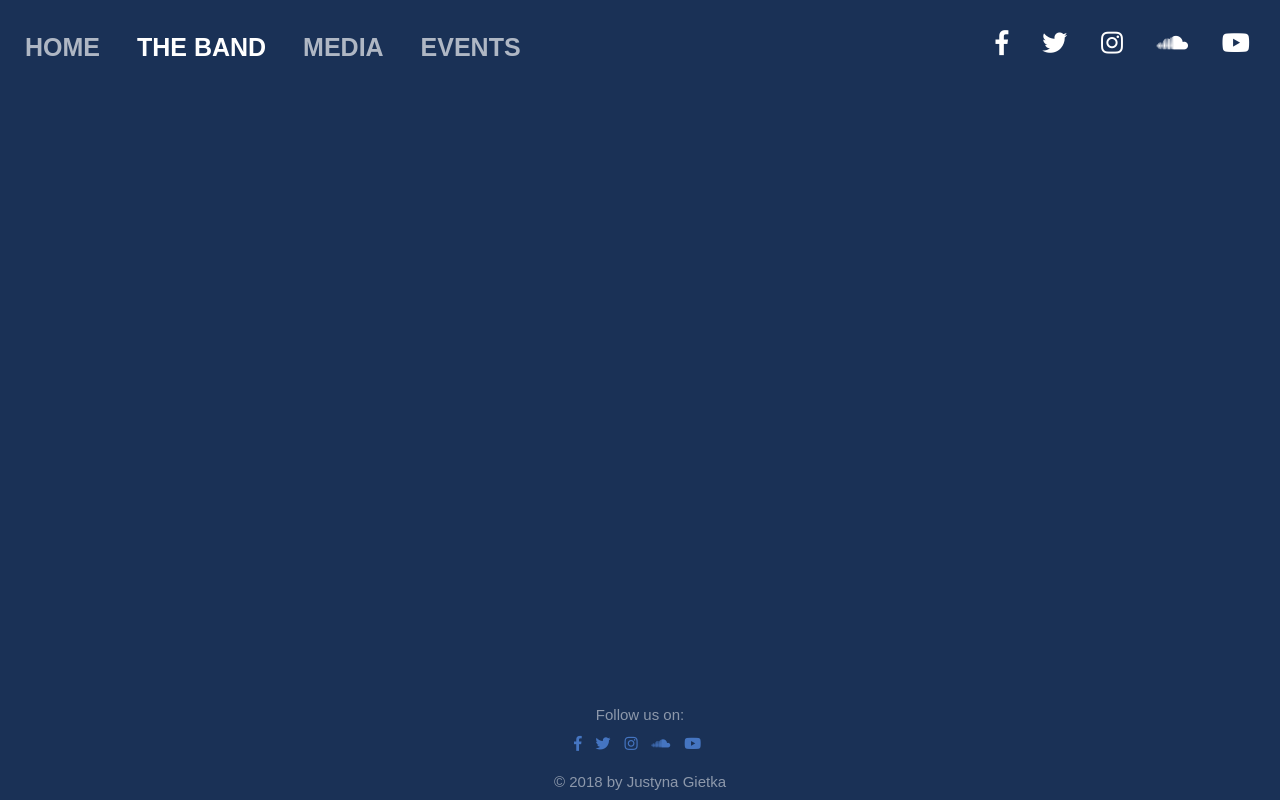
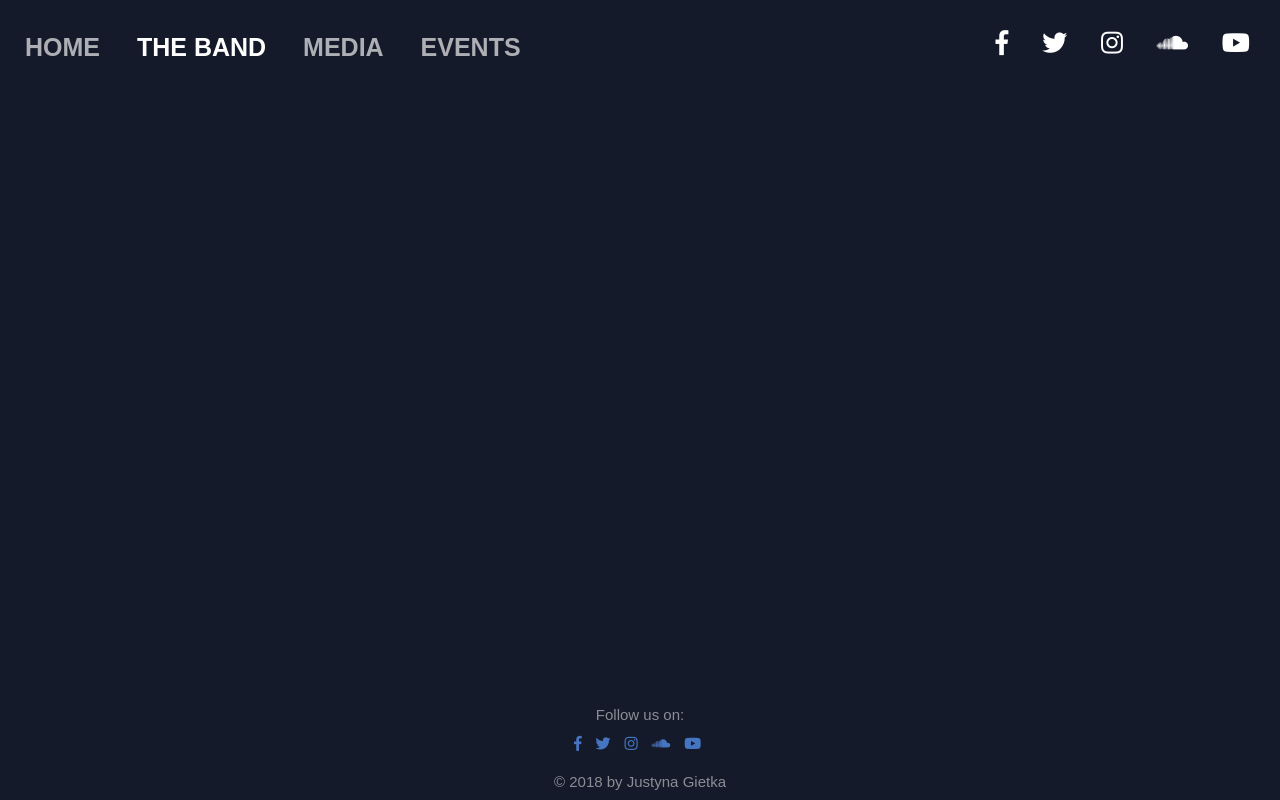
Before and after one commit to Code-Institute-Submissions/the-band-milestone1, a plain HTML site: page band.html in a window 1280 px wide. Drawn offline with nearby package versions, Linux system fonts and the light colour scheme.

Commit message:
added band.html background color #151a2a

```diff
--- a/css/styles.css
+++ b/css/styles.css
@@ -16,7 +16,7 @@
 
 .band-body {
     height: 100vh;
-    background-color: #1a3156;
+    background-color: #151a2a;
     -webkit-background-size: cover;
     -moz-background-size: cover;
     -o-background-size: cover;
```
